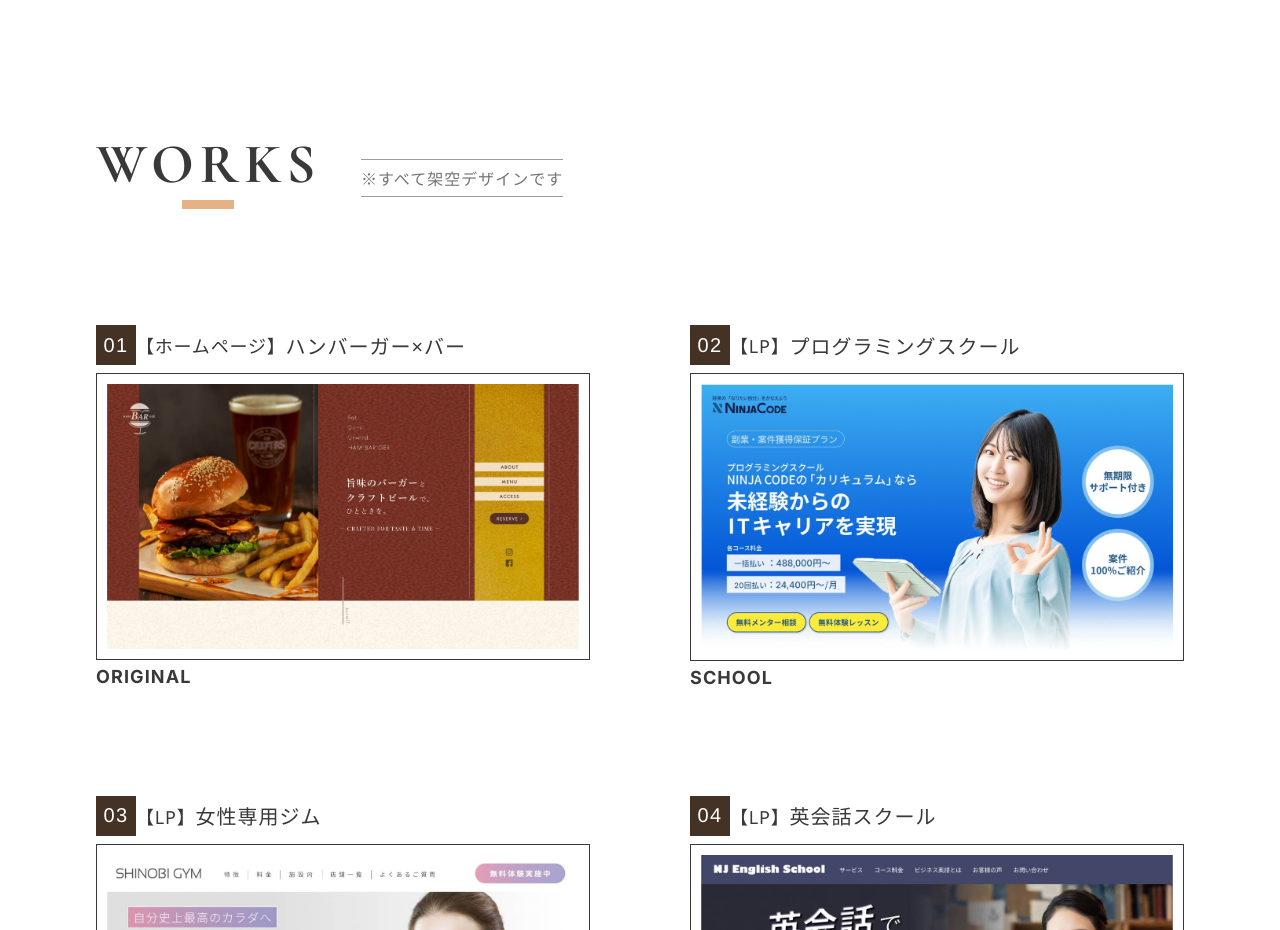
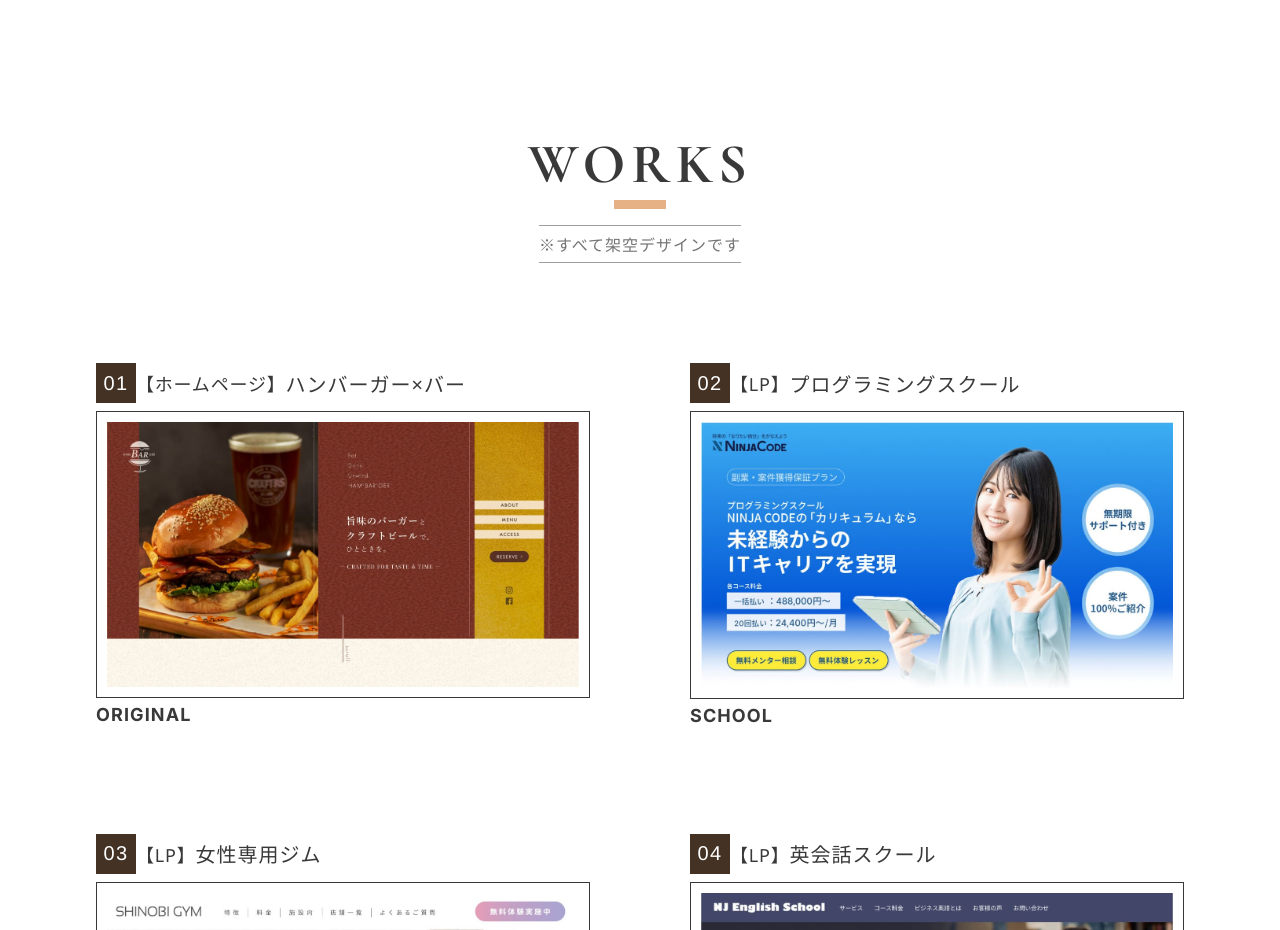
Before and after one commit to mm11060107/portfolio, a plain HTML site: page index.html in a window 1280 px wide. Shown: the part 2728-3658 px from the top of the page. Drawn offline with nearby package versions, Linux system fonts and the light colour scheme.

Commit message:
css変更

```diff
--- a/assets/scss/_common.scss
+++ b/assets/scss/_common.scss
@@ -317,7 +317,7 @@ body {
 }
 
 // PC版-レスポンシブ
-@media screen and (min-width: 768px) {
+@media screen and (min-width: 900px) {
   .inner {
     width: 85%;
     margin: 0 auto;
--- a/assets/scss/_top.scss
+++ b/assets/scss/_top.scss
@@ -296,7 +296,7 @@
     justify-content: center;
 
     img {
-      width: 18%;
+      width: 16%;
     }
   }
 
@@ -714,7 +714,7 @@
 }
 
 // PC版-レスポンシブ
-@media screen and (min-width: 768px) {
+@media screen and (min-width: 900px) {
 
   // ファーストビュー
   .fv {
@@ -1022,10 +1022,7 @@
     margin-bottom: 180px;
 
     &__title {
-      flex-direction: row;
-      justify-content: left;
       margin-bottom: 100px;
-      gap: 40px;
 
       .annotation {
         font-size: 16px;
--- a/assets/scss/works/_head.foot.scss
+++ b/assets/scss/works/_head.foot.scss
@@ -225,7 +225,7 @@ body.slide-out-prev .page-wrapper {
 }
 
 //PC版
-@media screen and (min-width: 768px) {
+@media screen and (min-width: 900px) {
   .sub-page {
     .hamburger {
       position: absolute;
--- a/assets/scss/works/_logo.scss
+++ b/assets/scss/works/_logo.scss
@@ -54,7 +54,7 @@
   display: none;
 }
 
-@media screen and (min-width: 768px) {
+@media screen and (min-width: 900px) {
 
   .work {
     &__logo {
--- a/assets/scss/works/_main.scss
+++ b/assets/scss/works/_main.scss
@@ -213,7 +213,7 @@
   }
 }
 
-@media screen and (min-width: 768px) {
+@media screen and (min-width: 900px) {
   .work {
     &__wrapper {
       display: flex;
```
Also changed, not shown: assets/css/style.css, 1 other file.
